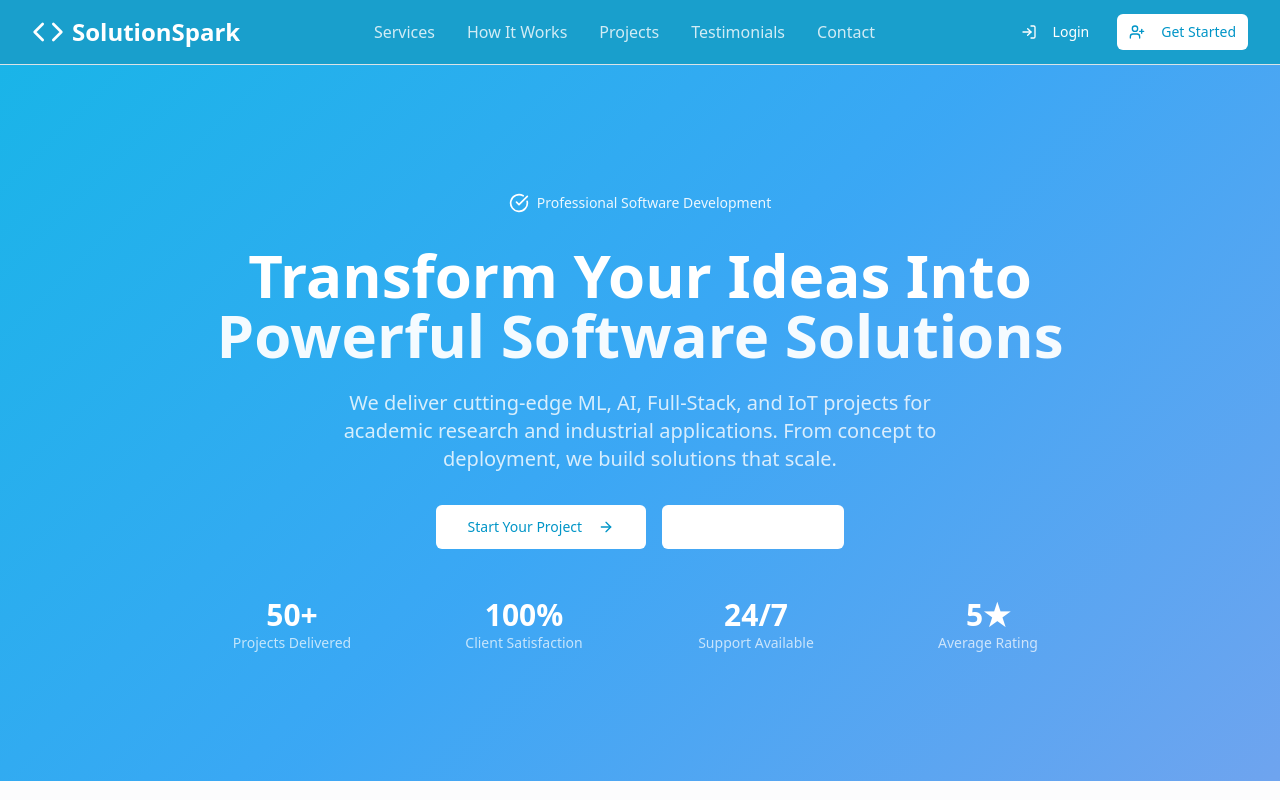
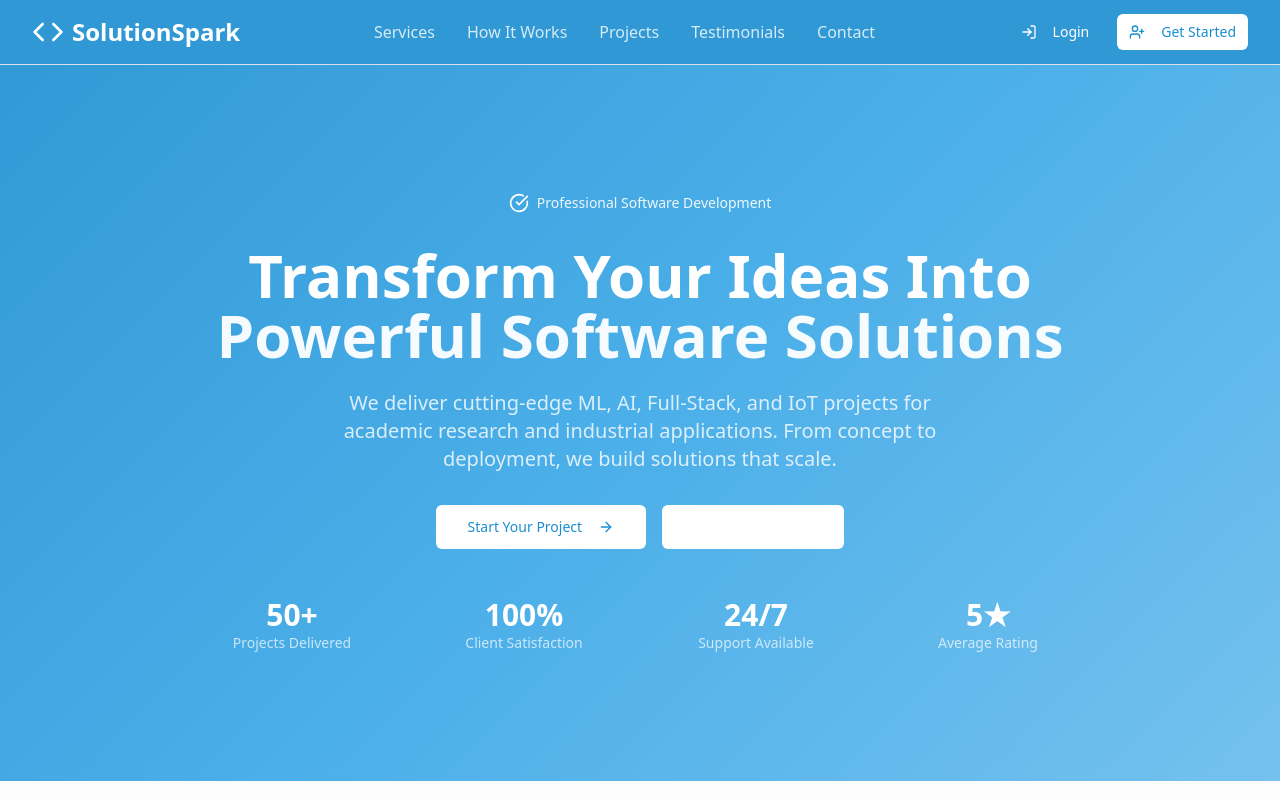
Before and after one commit to Vasu2219/solution-spark-flow, a React (Vite) app: page / in a window 1280 px wide. Shown: the top 800 px of the page. Built offline with nearby package versions, Linux system fonts and the light colour scheme.

Commit message:
Apply ThingSpeak theme colors
Apply the same blue color scheme to the application.

```diff
--- a/src/index.css
+++ b/src/index.css
@@ -1,4 +1,3 @@
-
 @tailwind base;
 @tailwind components;
 @tailwind utilities;
@@ -18,81 +17,81 @@ All colors MUST be HSL.
     --popover: 0 0% 100%;
     --popover-foreground: 210 30% 8%;
 
-    --primary: 195 100% 39%;
+    --primary: 202 78% 46%;
     --primary-foreground: 0 0% 100%;
 
-    --secondary: 195 100% 85%;
-    --secondary-foreground: 195 100% 20%;
+    --secondary: 202 78% 85%;
+    --secondary-foreground: 202 78% 20%;
 
-    --muted: 195 20% 96%;
-    --muted-foreground: 195 10% 40%;
+    --muted: 202 20% 96%;
+    --muted-foreground: 202 10% 40%;
 
-    --accent: 195 100% 85%;
-    --accent-foreground: 195 100% 20%;
+    --accent: 202 78% 85%;
+    --accent-foreground: 202 78% 20%;
 
     --destructive: 0 84.2% 60.2%;
     --destructive-foreground: 210 40% 98%;
 
-    --border: 195 20% 88%;
-    --input: 195 20% 88%;
-    --ring: 195 100% 39%;
+    --border: 202 20% 88%;
+    --input: 202 20% 88%;
+    --ring: 202 78% 46%;
 
     --radius: 0.5rem;
 
-    --sidebar-background: 195 20% 98%;
-    --sidebar-foreground: 195 30% 20%;
-    --sidebar-primary: 195 100% 39%;
+    --sidebar-background: 202 20% 98%;
+    --sidebar-foreground: 202 30% 20%;
+    --sidebar-primary: 202 78% 46%;
     --sidebar-primary-foreground: 0 0% 98%;
-    --sidebar-accent: 195 20% 95%;
-    --sidebar-accent-foreground: 195 100% 20%;
-    --sidebar-border: 195 20% 90%;
-    --sidebar-ring: 195 100% 39%;
+    --sidebar-accent: 202 20% 95%;
+    --sidebar-accent-foreground: 202 78% 20%;
+    --sidebar-border: 202 20% 90%;
+    --sidebar-ring: 202 78% 46%;
 
-    /* ThingSpeak-inspired gradient variables */
-    --gradient-primary: linear-gradient(135deg, hsl(195, 100%, 39%) 0%, hsl(205, 100%, 50%) 100%);
-    --gradient-hero: linear-gradient(135deg, hsl(195, 100%, 45%) 0%, hsl(205, 90%, 55%) 50%, hsl(215, 80%, 65%) 100%);
+    /* Updated gradients to match the reference blue */
+    --gradient-primary: linear-gradient(135deg, hsl(202, 78%, 46%) 0%, hsl(202, 78%, 56%) 100%);
+    --gradient-hero: linear-gradient(135deg, hsl(202, 78%, 46%) 0%, hsl(202, 78%, 56%) 50%, hsl(202, 78%, 66%) 100%);
   }
 
   .dark {
-    --background: 195 30% 8%;
-    --foreground: 195 20% 95%;
+    --background: 202 30% 8%;
+    --foreground: 202 20% 95%;
 
-    --card: 195 30% 10%;
-    --card-foreground: 195 20% 95%;
+    --card: 202 30% 10%;
+    --card-foreground: 202 20% 95%;
 
-    --popover: 195 30% 10%;
-    --popover-foreground: 195 20% 95%;
+    --popover: 202 30% 10%;
+    --popover-foreground: 202 20% 95%;
 
-    --primary: 195 100% 50%;
-    --primary-foreground: 195 30% 8%;
+    --primary: 202 78% 56%;
+    --primary-foreground: 202 30% 8%;
 
-    --secondary: 195 30% 15%;
-    --secondary-foreground: 195 20% 85%;
+    --secondary: 202 30% 15%;
+    --secondary-foreground: 202 20% 85%;
 
-    --muted: 195 30% 15%;
-    --muted-foreground: 195 20% 60%;
+    --muted: 202 30% 15%;
+    --muted-foreground: 202 20% 60%;
 
-    --accent: 195 30% 15%;
-    --accent-foreground: 195 20% 85%;
+    --accent: 202 30% 15%;
+    --accent-foreground: 202 20% 85%;
 
     --destructive: 0 62.8% 30.6%;
     --destructive-foreground: 210 40% 98%;
 
-    --border: 195 30% 18%;
-    --input: 195 30% 18%;
-    --ring: 195 100% 50%;
+    --border: 202 30% 18%;
+    --input: 202 30% 18%;
+    --ring: 202 78% 56%;
 
-    --sidebar-background: 195 40% 5%;
-    --sidebar-foreground: 195 20% 90%;
-    --sidebar-primary: 195 100% 50%;
+    --sidebar-background: 202 40% 5%;
+    --sidebar-foreground: 202 20% 90%;
+    --sidebar-primary: 202 78% 56%;
     --sidebar-primary-foreground: 0 0% 100%;
-    --sidebar-accent: 195 30% 12%;
-    --sidebar-accent-foreground: 195 20% 85%;
-    --sidebar-border: 195 30% 15%;
-    --sidebar-ring: 195 100% 50%;
+    --sidebar-accent: 202 30% 12%;
+    --sidebar-accent-foreground: 202 20% 85%;
+    --sidebar-border: 202 30% 15%;
+    --sidebar-ring: 202 78% 56%;
 
-    --gradient-primary: linear-gradient(135deg, hsl(195, 100%, 50%) 0%, hsl(205, 100%, 60%) 100%);
-    --gradient-hero: linear-gradient(135deg, hsl(195, 100%, 55%) 0%, hsl(205, 90%, 65%) 50%, hsl(215, 80%, 75%) 100%);
+    --gradient-primary: linear-gradient(135deg, hsl(202, 78%, 56%) 0%, hsl(202, 78%, 66%) 100%);
+    --gradient-hero: linear-gradient(135deg, hsl(202, 78%, 56%) 0%, hsl(202, 78%, 66%) 50%, hsl(202, 78%, 76%) 100%);
   }
 }
 
```
